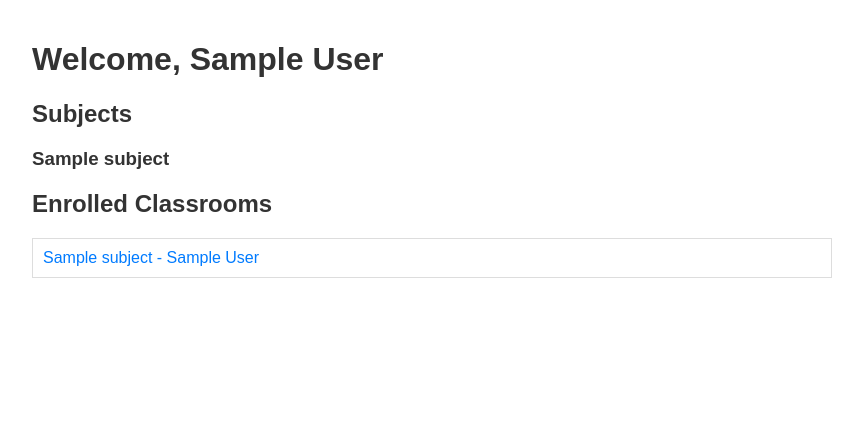
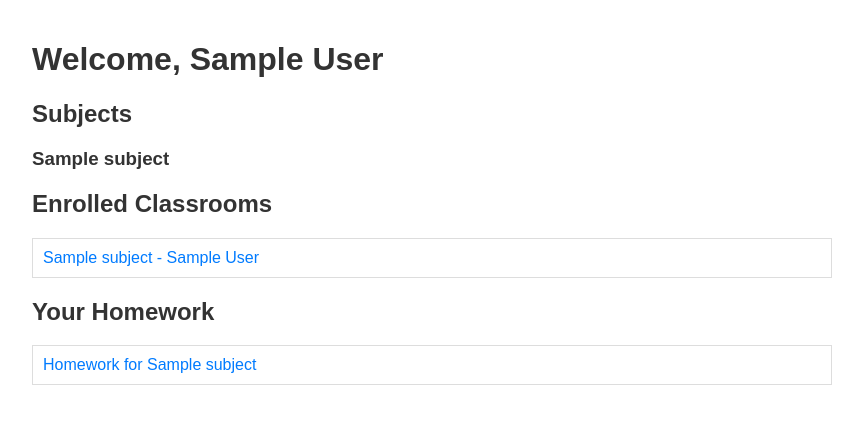
Before and after one commit to gega0397/LMS_1, a Django app: page /profile/ in a window 1280 px wide. Shown: the top 424 px of the page, without its empty margins (208-1071 px from the left). Run offline with Django 5.2, Linux system fonts and the light colour scheme; a user stored in the database is signed in; tables that the repository leaves empty hold one stand-in row (values such as "Sample post").

Commit message:
make homework uploadable, update urls, update student profile, update homework file, update all homeworks file

```diff
--- a/faculty/forms.py
+++ b/faculty/forms.py
@@ -155,8 +155,9 @@ class HomeworkForm(forms.ModelForm):
 
 
 class HomeworkSubmissionForm(forms.ModelForm):
-    homework_url = forms.URLField(max_length=200)
+    homework_url = forms.URLField(max_length=200, required=False)
+    homework_text = forms.CharField(widget=forms.Textarea, required=False)
 
     class Meta:
         model = StudentHomework
-        field = ['homework_url']
+        fields = ['homework_url', 'homework_text']
--- a/faculty/templates/faculty/student_profile.html
+++ b/faculty/templates/faculty/student_profile.html
@@ -101,6 +101,17 @@
     </ul>
 {% endif %}
 
+    {% if enrolled_classrooms %}
+        <h2>Your Homework</h2>
+        <ul>
+            {% for enrollment in enrolled_classrooms %}
+                <li class="classroom-item">
+                    <a href="{% url 'faculty:homeworks' enrollment.classroom.id %}">Homework for {{ enrollment.classroom.subject }}</a>
+                </li>
+            {% endfor %}
+        </ul>
+    {% endif %}
+
 </div>
 
 </body>
--- a/faculty/urls.py
+++ b/faculty/urls.py
@@ -1,7 +1,7 @@
 from django.urls import path, re_path
 from django.views.generic import RedirectView, TemplateView
 from faculty.views import register_view, login_view, logout_view, profile_view, join_classroom, classroom_view, \
-   download_file, homework_view, homework_detail
+    download_file, homework_view, homework_detail, homework_list, create_homework
 
 app_name = 'faculty'
 
@@ -11,12 +11,13 @@ urlpatterns = [
     path('login/', login_view, name='login'),
     path('logout/', logout_view, name='logout'),
     path('profile/', profile_view, name='profile'),
-    # path('profile/homeworks/', homework_list, name='homework_list'),
-    # path('profile/homeworks/create/', create_homework, name='create_homework'),
+    path('profile/homeworks/', homework_list, name='homework_list'),
+    path('profile/homeworks/create/', create_homework, name='create_homework'),
     path('join_classroom/<int:classroom_id>', join_classroom, name='join_classroom'),
     path('classroom/<int:classroom_id>/', classroom_view, name='classroom_view'),
     path('download/<int:request_id>', download_file, name='download_file'),
     path('classroom/<int:classroom_id>/homework/', homework_view, name='homeworks'),
     path('classroom/<int:classroom_id>/homework/<int:homework_id>/', homework_detail, name='homework_detail'),
+    path('classroom/<int:classroom_id>/homework/<int:homework_id>/submit/', homework_detail, name='homework_submission'),
     re_path(r'^.*$', RedirectView.as_view(pattern_name='faculty:home')),
 ]
--- a/faculty/views.py
+++ b/faculty/views.py
@@ -1,7 +1,8 @@
 from django.contrib.auth.decorators import login_required
 from django.shortcuts import render, redirect, get_object_or_404
-from faculty.models import CustomUser, StudentFaculty, Classroom, StudentSubject, Homework
-from faculty.forms import CustomUserCreationForm, LoginForm, StudentProfileForm, ClassroomCreationForm, HomeworkForm
+from faculty.models import CustomUser, StudentFaculty, Classroom, StudentSubject, Homework, StudentHomework
+from faculty.forms import CustomUserCreationForm, LoginForm, StudentProfileForm, ClassroomCreationForm, HomeworkForm, \
+    HomeworkSubmissionForm
 from django.contrib import messages
 from django.http import HttpResponse
 from django.contrib.auth import authenticate, login, logout
@@ -180,13 +181,15 @@ def download_file(request, request_id):
 
 @login_required
 def homework_view(request, classroom_id):
-    homeworks = Homework.objects.filter(classroom_id=classroom_id).order_by('-is_active', '-due_date')
-    classroom = Classroom.objects.get(id=classroom_id)
-    students = classroom.students.all()
+    classroom = get_object_or_404(Classroom, id=classroom_id)
+    homeworks = Homework.objects.filter(classroom=classroom).order_by('-is_active', '-due_date')
 
-    if request.user.is_student() not in students:
-        pass
-
+    if request.user.is_student():
+        student_enrollment = StudentSubject.objects.filter(student=request.user, classroom=classroom).exists()
+        if not student_enrollment:
+            messages.error(request, "You are not enrolled in this classroom.")
+            return redirect('faculty:profile')
+        return render(request, 'faculty/all_homeworks.html', {'homeworks': homeworks, 'classroom': classroom})
 
     create_homework = HomeworkForm()
     if request.method == "POST":
@@ -207,7 +210,29 @@ def homework_detail(request, classroom_id, homework_id):
     lecturer = classroom.lecturer
 
     if request.user.is_student():
-        pass
+        student_enrollment = StudentSubject.objects.filter(student=request.user, classroom=classroom).exists()
+        if not student_enrollment:
+            messages.error(request, "You are not enrolled in this classroom.")
+            return redirect('faculty:profile')
+
+        try:
+            student_homework = StudentHomework.objects.get(student=request.user, homework=homework)
+        except StudentHomework.DoesNotExist:
+            student_homework = None
+
+        if request.method == 'POST':
+            form = HomeworkSubmissionForm(request.POST, instance=student_homework)
+            if form.is_valid():
+                submission = form.save(commit=False)
+                submission.student = request.user
+                submission.homework = homework
+                submission.save()
+                messages.success(request, "Homework submitted successfully.")
+                return redirect('faculty:homework_view', classroom_id=classroom.id)
+        else:
+            form = HomeworkSubmissionForm(instance=student_homework)
+
+        return render(request, 'faculty/homework.html', {'form': form, 'homework': homework})
 
     if request.user != lecturer:
         redirect('faculty:profile')
@@ -221,3 +246,24 @@ def homework_detail(request, classroom_id, homework_id):
 
     return render(request, 'faculty/homework.html', {'homework_form': homework_form})
     # see submitted hw-s
+
+
+@login_required
+def create_homework(request):
+    form = HomeworkForm()
+
+    if request.method == "POST":
+        form = HomeworkForm(request.POST)
+        if form.is_valid():
+            homework = form.save()
+            homework.save()
+            return redirect('faculty:homework_list')
+
+    return render(request, 'faculty/create_homework.html', {'form': form})
+
+
+@login_required
+def homework_list(request):
+    if request.method == 'GET':
+        homeworks = Homework.objects.all()
+        return render(request, 'faculty/all_homeworks.html', {'homeworks': homeworks})
```
Also changed, not shown: faculty/templates/faculty/all_homeworks.html (+12 -3 lines), faculty/templates/faculty/homework.html (+26 -13 lines). Lines whose indentation alone changed are shown as unchanged.
